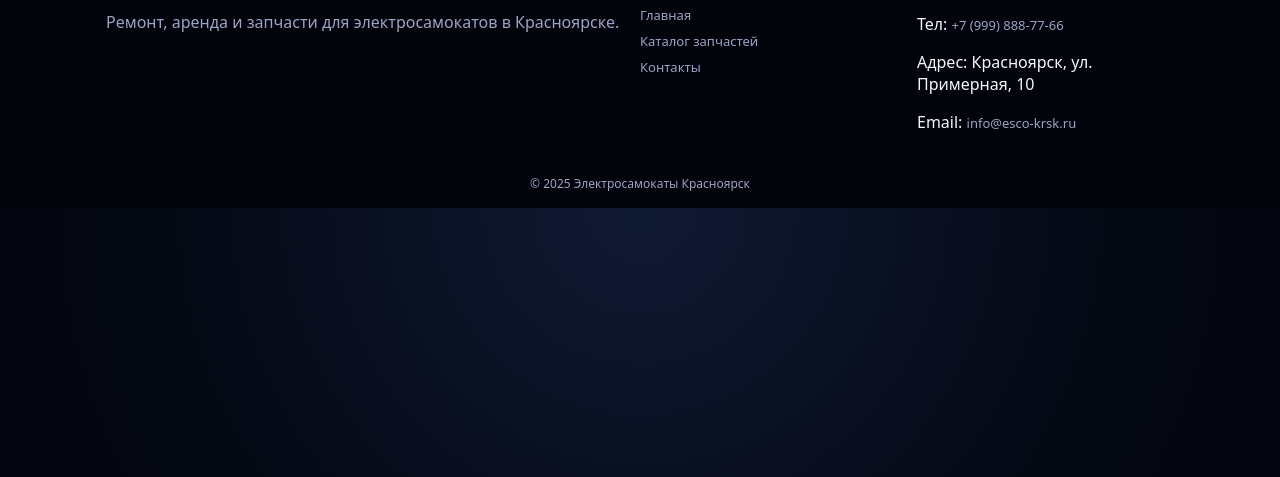
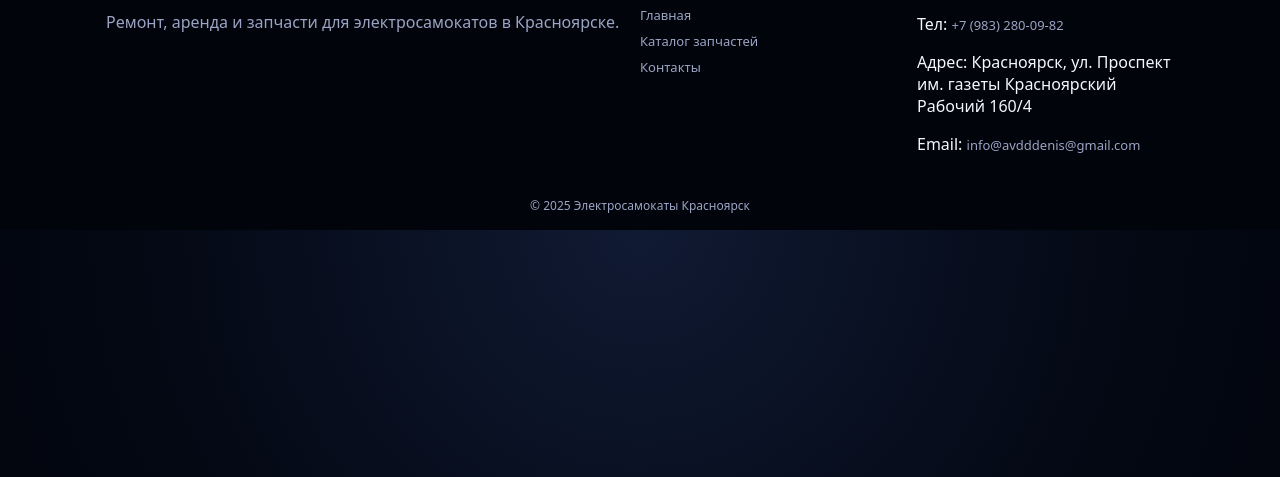
Before and after one commit to glorbosanya/savkasite, a website: page public/product.html in a window 1280 px wide. Shown: the part 323-800 px from the top of the page. Drawn offline with Linux system fonts and the light colour scheme.

Commit message:
product.html

```diff
--- a/public/product.html
+++ b/public/product.html
@@ -43,9 +43,9 @@
     </div>
     <div>
       <h4>Контакты</h4>
-      <p>Тел: <a href="tel:+79998887766">+7 (999) 888-77-66</a></p>
-      <p>Адрес: Красноярск, ул. Примерная, 10</p>
-      <p>Email: <a href="mailto:info@esco-krsk.ru">info@esco-krsk.ru</a></p>
+      <p>Тел: <a href="tel:+79832800982">+7 (983) 280-09-82 </a></p>
+      <p>Адрес: Красноярск, ул. Проспект им. газеты Красноярский Рабочий 160/4 </p>
+      <p>Email: <a href="mailto:avdddenis@gmail.com">info@avdddenis@gmail.com</a></p>
     </div>
   </div>
   <div class="eks-footer-bottom">© 2025 Электросамокаты Красноярск</div>
```
